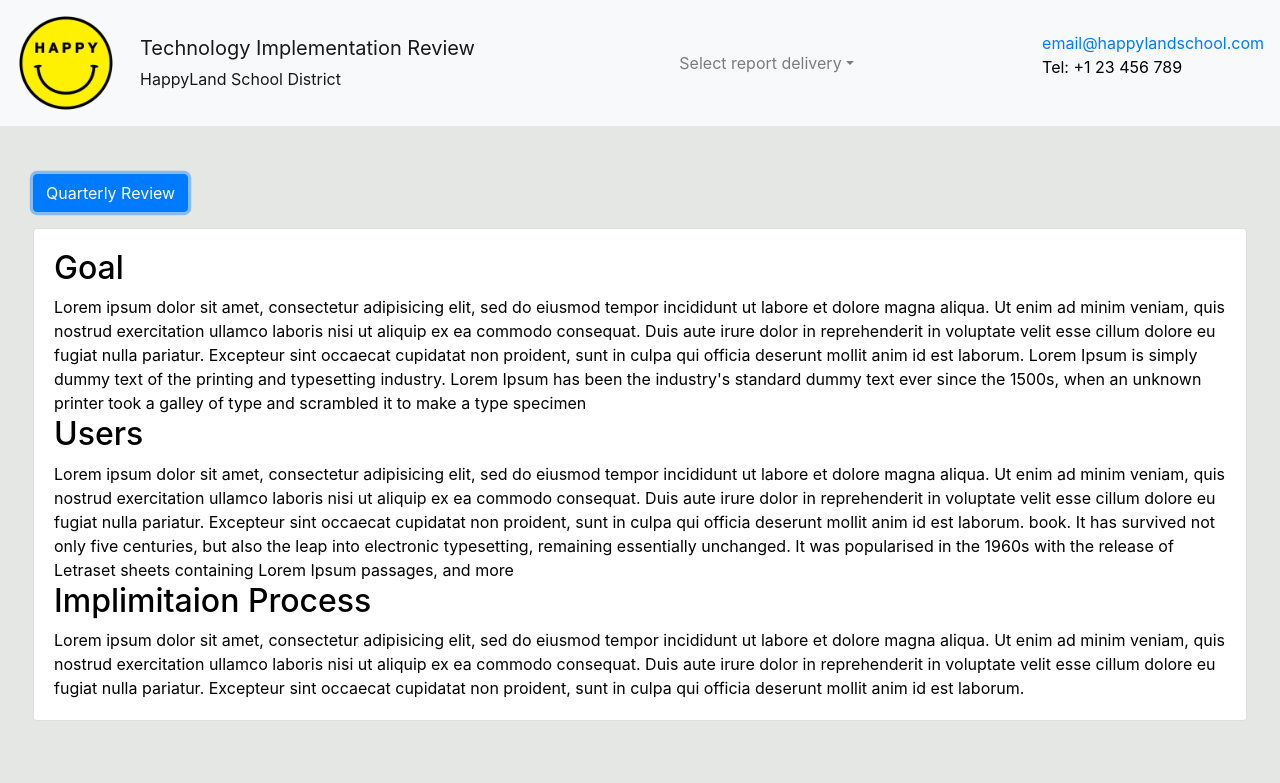
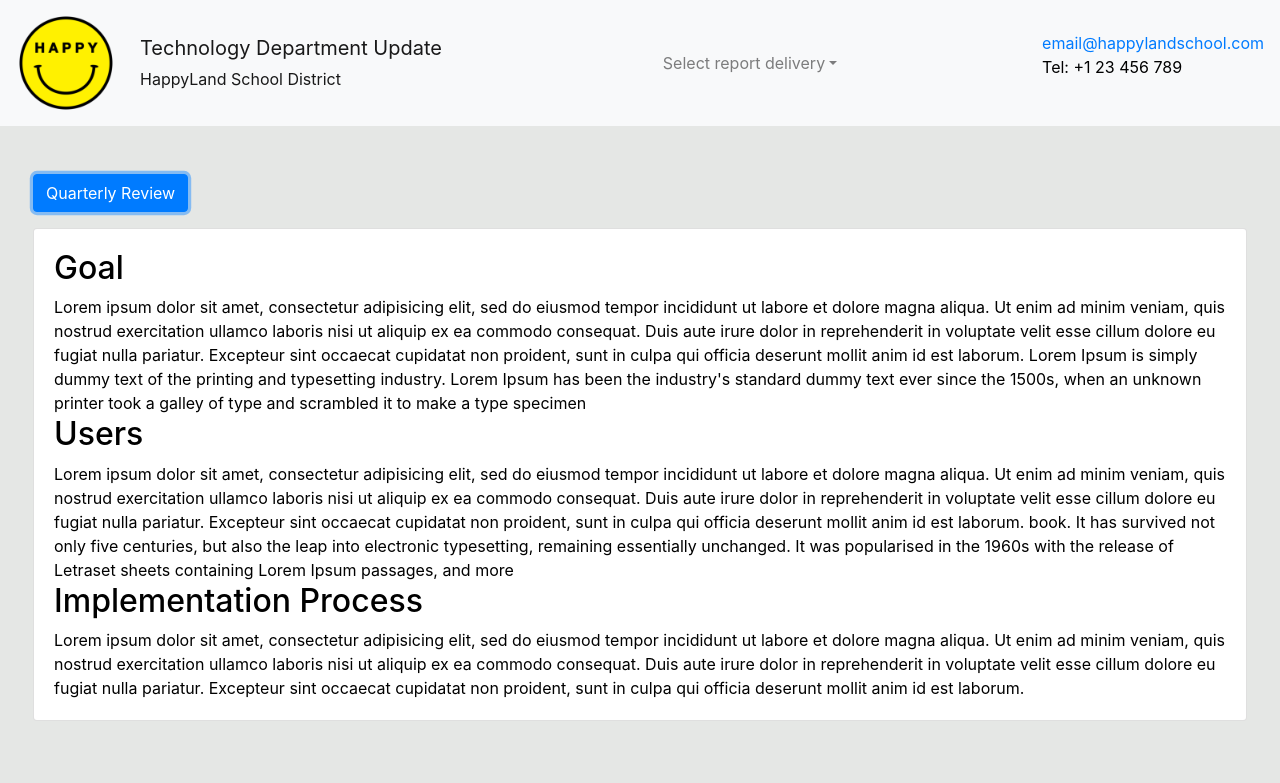
Before and after one commit to jmclozano/mychartFINALproject, a plain HTML site: page index.html in a window 1280 px wide. Both pictures are taken after a click on the button "Quarterly Review". Shown: the top 783 px of the page. Drawn offline with nearby package versions, Linux system fonts and the light colour scheme; files whose address does not match are found by name.

Commit message:
minor udpates, paragraphs

```diff
--- a/index.html
+++ b/index.html
@@ -9,7 +9,7 @@
 	<script src="https://stackpath.bootstrapcdn.com/bootstrap/4.3.1/js/bootstrap.min.js" integrity="sha384-JjSmVgyd0p3pXB1rRibZUAYoIIy6OrQ6VrjIEaFf/nJGzIxFDsf4x0xIM+B07jRM" crossorigin="anonymous"></script>
   <link rel="stylesheet" href="https://stackpath.bootstrapcdn.com/bootstrap/4.3.1/css/bootstrap.min.css" integrity="sha384-ggOyR0iXCbMQv3Xipma34MD+dH/1fQ784/j6cY/iJTQUOhcWr7x9JvoRxT2MZw1T" crossorigin="anonymous">
 	<link rel="stylesheet" href="css/style.css">
-  <title>mychart.js chartFINAL</title>
+  <title>HL School District QTR</title>
 </head>
 
 <body>
@@ -19,12 +19,12 @@
   <nav class="navbar navbar-expand-sm navbar-light bg-light">
 		<a class="navbar-brand d-flex align-items-center" href="#">
 			<img src="img/happy.png" alt="" width="100" class="mr-4"/>
-			<p class="mb-0">Technology Implementation Review <br>
+			<p class="mb-0">Technology Department Update<br>
 				<small>HappyLand School District</small>
 			</p>
 		</a>
 
-    <!-- not sure I want to keep button drop dropdown
+    <!-- not sure I want to keep button drop dropdown in NAV section
     -->
 		<button class="navbar-toggler d-lg-none" type="button" data-toggle="collapse" data-target="#collapsibleNavId" aria-controls="collapsibleNavId"
 		        aria-expanded="false" aria-label="Toggle navigation">
@@ -66,7 +66,7 @@
           <h2>Users</h2>
           Lorem ipsum dolor sit amet, consectetur adipisicing elit, sed do eiusmod tempor incididunt ut labore et dolore magna aliqua. Ut enim ad minim veniam, quis nostrud exercitation ullamco laboris nisi ut aliquip ex ea commodo consequat. Duis aute irure dolor in reprehenderit in voluptate velit esse cillum dolore eu fugiat nulla pariatur. Excepteur sint occaecat cupidatat non proident, sunt in culpa qui officia deserunt mollit anim id est laborum.
 					book. It has survived not only five centuries, but also the leap into electronic typesetting, remaining essentially unchanged. It was popularised in the 1960s with the release of Letraset sheets containing Lorem Ipsum passages, and more
-          <h2>Implimitaion Process</h2>
+          <h2>Implementation Process</h2>
 					Lorem ipsum dolor sit amet, consectetur adipisicing elit, sed do eiusmod tempor incididunt ut labore et dolore magna aliqua. Ut enim ad minim veniam, quis nostrud exercitation ullamco laboris nisi ut aliquip ex ea commodo consequat. Duis aute irure dolor in reprehenderit in voluptate velit esse cillum dolore eu fugiat nulla pariatur. Excepteur sint occaecat cupidatat non proident, sunt in culpa qui officia deserunt mollit anim id est laborum.
 				</div>
 			</div>
```
Also changed, not shown: 1 other file.
